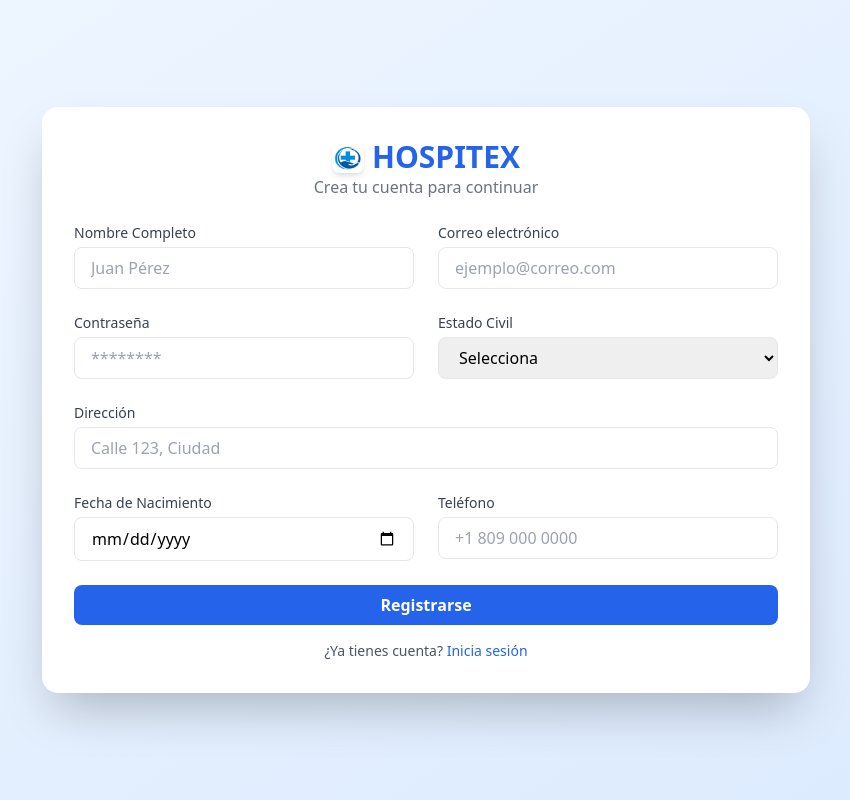
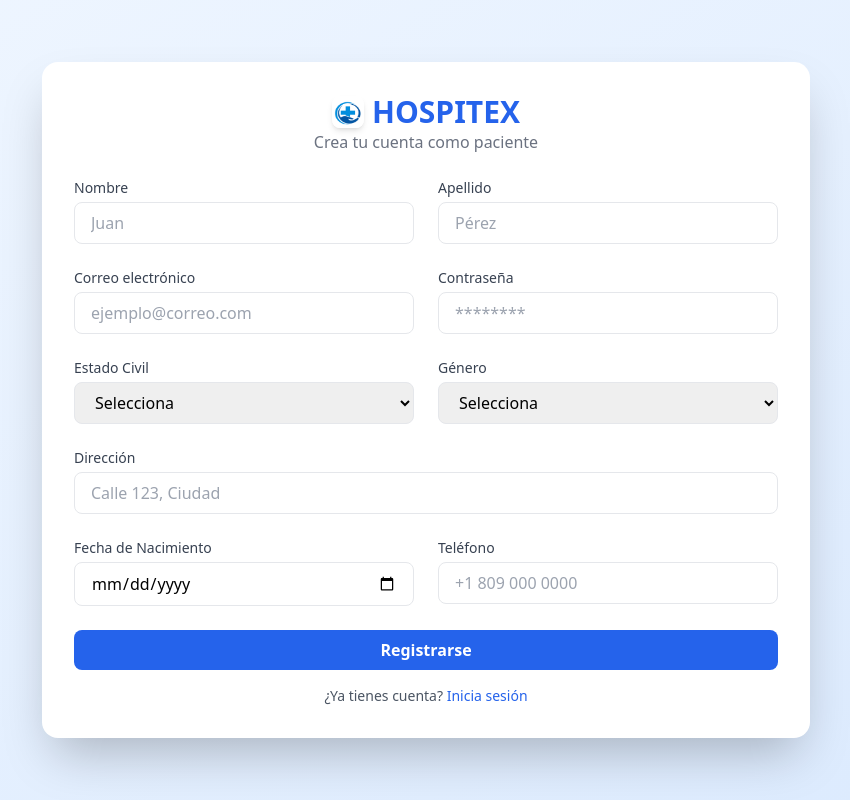
Before and after one commit to dariannye/HCI-BIU, a React (Vite) app in the folder Frontend/Sistema-Citas-Medicas-HCI/: page /register in a window 1280 px wide. Shown: the whole page, without its empty margins (214-1064 px from the left). Built offline with nearby package versions, Linux system fonts and the light colour scheme.

Commit message:
registro pacientes

```diff
--- a/Frontend/Sistema-Citas-Medicas-HCI/src/components/Navbar.tsx
+++ b/Frontend/Sistema-Citas-Medicas-HCI/src/components/Navbar.tsx
@@ -1,7 +1,32 @@
-import { Link } from "react-router-dom";
+import { Link, useNavigate } from "react-router-dom";
+import { useState } from "react";
 import ImagenPrincipal from "../assets/ImagenPrincipal.png";
 
 export default function Navbar() {
+  const navigate = useNavigate();
+
+  // Estado simulado de login (puedes cambiarlo con Context o Redux después)
+  const [isLoggedIn, setIsLoggedIn] = useState(false);
+
+  const handleAppointmentClick = (e: { preventDefault: () => void; }) => {
+    e.preventDefault();
+    if (isLoggedIn) {
+      navigate("/appointments");
+    } else {
+      navigate("/login");
+    }
+  };
+
+  const handleAuthClick = () => {
+    if (isLoggedIn) {
+      // Aquí iría tu lógica para cerrar sesión (ej: limpiar tokens/localStorage)
+      setIsLoggedIn(false);
+      navigate("/");
+    } else {
+      navigate("/login");
+    }
+  };
+
   return (
     <nav className="bg-white text-blue-700 px-8 py-4 flex justify-between items-center shadow-md">
       {/* Logo + Título */}
@@ -31,22 +56,23 @@ export default function Navbar() {
         >
           Servicios
         </Link>
-        <Link
-          to="/appointments"
-          className="text-gray-600 font-medium hover:text-blue-600 transition"
+        <a
+          href="/appointments"
+          onClick={handleAppointmentClick}
+          className="text-gray-600 font-medium hover:text-blue-600 transition cursor-pointer"
         >
           Agendar Cita
-        </Link>
+        </a>
       </div>
 
-      {/* Botón Login */}
+      {/* Botón dinámico */}
       <div>
-        <Link
-          to="/login"
+        <button
+          onClick={handleAuthClick}
           className="bg-blue-600 text-white px-4 py-2 rounded-lg shadow hover:bg-blue-700 transition"
         >
-          Iniciar Sesión
-        </Link>
+          {isLoggedIn ? "Cerrar Sesión" : "Iniciar Sesión"}
+        </button>
       </div>
     </nav>
   );
--- a/Frontend/Sistema-Citas-Medicas-HCI/src/pages/PatientDashboard.tsx
+++ b/Frontend/Sistema-Citas-Medicas-HCI/src/pages/PatientDashboard.tsx
@@ -1,7 +1,24 @@
+import { useEffect, useState } from "react";
 import { Link } from "react-router-dom";
 import ImagenPrincipal from "../assets/ImagenPrincipal.png";
 
 export default function PatientDashboard() {
+  const [patientName, setPatientName] = useState("");
+
+  useEffect(() => {
+    // Intentar obtener el usuario guardado en localStorage
+    const storedUser = localStorage.getItem("user");
+    if (storedUser) {
+      try {
+        const user = JSON.parse(storedUser);
+        // Puedes ajustar según tu backend: user.first_name + user.last_name
+        setPatientName(`${user.first_name} ${user.last_name}`);
+      } catch (err) {
+        console.error("Error leyendo usuario:", err);
+      }
+    }
+  }, []);
+
   return (
     <div className="min-h-screen flex flex-col bg-gray-50">
       {/* Navbar */}
@@ -21,7 +38,7 @@ export default function PatientDashboard() {
 
         {/* Menú simple */}
         <div className="space-x-6 font-medium">
-          <Link to="/appointmentss" className="hover:text-blue-500">
+          <Link to="/appointments" className="hover:text-blue-500">
             Mis Citas
           </Link>
           <Link to="/services" className="hover:text-blue-500">
@@ -41,7 +58,10 @@ export default function PatientDashboard() {
       {/* 🔹 Contenido */}
       <main className="flex-grow p-8">
         <h2 className="text-2xl font-semibold mb-4">
-          Bienvenido, <span className="text-blue-600">[Nombre del Paciente]</span>
+          Bienvenido,{" "}
+          <span className="text-blue-600">
+            {patientName || "Paciente"}
+          </span>
         </h2>
         <p className="mb-6 text-gray-700">
           Aquí puedes ver y gestionar tus citas médicas.
@@ -55,15 +75,18 @@ export default function PatientDashboard() {
           </div>
 
           <div className="bg-white p-6 rounded-xl shadow hover:shadow-lg transition">
-            <Link to="/appointments" className="text-lg font-bold text-blue-600 mb-2">➕ Nueva Cita</Link>
+            <Link to="/appointments" className="text-lg font-bold text-blue-600 mb-2">
+              ➕ Nueva Cita
+            </Link>
             <p className="text-gray-600">Agenda una nueva cita con tu médico.</p>
           </div>
 
           <div className="bg-white p-6 rounded-xl shadow hover:shadow-lg transition">
-            <Link to="/doctor-directory" className="text-lg font-bold text-blue-600 mb-2">🧑‍⚕️ Directorio Médico</Link>
+            <Link to="/doctor-directory" className="text-lg font-bold text-blue-600 mb-2">
+              🧑‍⚕️ Directorio Médico
+            </Link>
             <p className="text-gray-600">Encuentra médicos disponibles.</p>
           </div>
-
         </div>
       </main>
     </div>
--- a/Frontend/Sistema-Citas-Medicas-HCI/src/pages/Register.tsx
+++ b/Frontend/Sistema-Citas-Medicas-HCI/src/pages/Register.tsx
@@ -1,27 +1,52 @@
 import { useState } from "react";
-import { Link } from "react-router-dom";
+import { Link, useNavigate } from "react-router-dom";
 import ImagenPrincipal from "../assets/ImagenPrincipal.png";
+import axios from "axios";
 
 export default function Register() {
-  const [fullName, setFullName] = useState("");
+  const [firstName, setFirstName] = useState("");
+  const [lastName, setLastName] = useState("");
   const [email, setEmail] = useState("");
   const [password, setPassword] = useState("");
   const [maritalStatus, setMaritalStatus] = useState("");
+  const [gender, setGender] = useState("");
   const [address, setAddress] = useState("");
   const [birthDate, setBirthDate] = useState("");
   const [phone, setPhone] = useState("");
 
-  const handleRegister = (e: React.FormEvent) => {
+  const navigate = useNavigate();
+
+  const handleRegister = async (e: React.FormEvent) => {
     e.preventDefault();
-    console.log("Registro con", {
-      fullName,
-      email,
-      password,
-      maritalStatus,
-      address,
-      birthDate,
-      phone,
-    });
+
+    try {
+      // Crear usuario en tabla users
+      const userRes = await axios.post("http://localhost:4000/auth/register", {
+        first_name: firstName,
+        last_name: lastName,
+        email,
+        password,
+        phone,
+        role: "patient",
+      });
+
+      const newUser = userRes.data.user;
+
+      // Crear paciente en tabla patients
+      await axios.post("http://localhost:4000/patients", {
+        user_id: newUser.id,
+        birth_date: birthDate,
+        address,
+        gender,
+        marital_status: maritalStatus,
+      });
+
+      alert("Registro exitoso 🎉 Ahora puedes iniciar sesión");
+      navigate("/login");
+    } catch (error) {
+      console.error("Error en el registro", error);
+      alert("Hubo un error al registrar. Intenta de nuevo.");
+    }
   };
 
   return (
@@ -29,7 +54,10 @@ export default function Register() {
       <div className="bg-white shadow-2xl rounded-2xl p-8 w-full max-w-3xl">
         {/* Logo / Título */}
         <div className="text-center mb-6">
-          <Link to="/" className="flex items-center justify-center gap-2 text-3xl font-bold text-blue-600">
+          <Link
+            to="/"
+            className="flex items-center justify-center gap-2 text-3xl font-bold text-blue-600"
+          >
             <img
               src={ImagenPrincipal}
               alt="Imagen principal del sistema"
@@ -37,21 +65,39 @@ export default function Register() {
             />
             HOSPITEX
           </Link>
-          <p className="text-gray-500">Crea tu cuenta para continuar</p>
+          <p className="text-gray-500">Crea tu cuenta como paciente</p>
         </div>
 
         {/* Formulario */}
-        <form onSubmit={handleRegister} className="grid grid-cols-1 md:grid-cols-2 gap-6">
-          {/* Nombre Completo */}
+        <form
+          onSubmit={handleRegister}
+          className="grid grid-cols-1 md:grid-cols-2 gap-6"
+        >
+          {/* Nombre */}
           <div>
             <label className="block text-sm font-medium text-gray-700 mb-1">
-              Nombre Completo
+              Nombre
             </label>
             <input
               type="text"
-              placeholder="Juan Pérez"
-              value={fullName}
-              onChange={(e) => setFullName(e.target.value)}
+              placeholder="Juan"
+              value={firstName}
+              onChange={(e) => setFirstName(e.target.value)}
+              required
+              className="w-full px-4 py-2 border rounded-lg focus:ring-2 focus:ring-blue-500 focus:outline-none"
+            />
+          </div>
+
+          {/* Apellido */}
+          <div>
+            <label className="block text-sm font-medium text-gray-700 mb-1">
+              Apellido
+            </label>
+            <input
+              type="text"
+              placeholder="Pérez"
+              value={lastName}
+              onChange={(e) => setLastName(e.target.value)}
               required
               className="w-full px-4 py-2 border rounded-lg focus:ring-2 focus:ring-blue-500 focus:outline-none"
             />
@@ -103,6 +149,24 @@ export default function Register() {
               <option value="casado">Casado</option>
               <option value="divorciado">Divorciado</option>
               <option value="viudo">Viudo</option>
+            </select>
+          </div>
+
+          {/* Género */}
+          <div>
+            <label className="block text-sm font-medium text-gray-700 mb-1">
+              Género
+            </label>
+            <select
+              value={gender}
+              onChange={(e) => setGender(e.target.value)}
+              required
+              className="w-full px-4 py-2 border rounded-lg focus:ring-2 focus:ring-blue-500 focus:outline-none"
+            >
+              <option value="">Selecciona</option>
+              <option value="masculino">Masculino</option>
+              <option value="femenino">Femenino</option>
+              <option value="otro">Otro</option>
             </select>
           </div>
 
```
Also changed, not shown: 2 other files (tests, documents, lock files or other folders).
